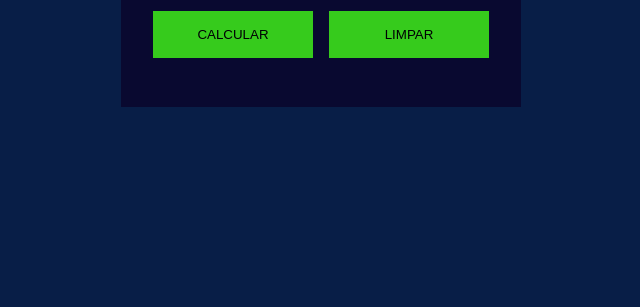
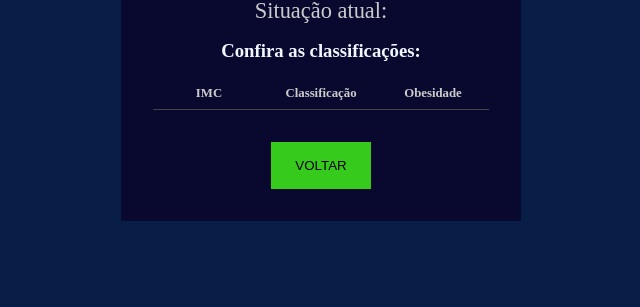
Before and after one commit to felipesantos22/Calculadora-IMC, a website: page html/index.html in a window 1280 px wide. Shown: the part 493-800 px from the top of the page, without its empty margins (319-959 px from the left). Drawn offline with Linux system fonts and the light colour scheme; files whose address does not match are found by name.

Commit message:
finalizando css

```diff
--- a/css/style.css
+++ b/css/style.css
@@ -72,3 +72,76 @@ button{
 button:hover{
     opacity: 1;
 }
+
+#clear-btn{
+    background-color: darkcyan;
+}
+
+#result-container{
+    text-align: center;
+    display: flex;
+    flex-direction: column;
+}
+
+#imc-number{
+    font-size: 2.4rem;
+    margin-bottom: .6rem;
+}
+
+#imc-info{
+    font-size: 1.4rem;
+    color: #ccc;
+}
+
+#result-container h3{
+   margin-top: 1rem;
+}
+
+#imc-table{
+    margin: 1.5rem 0;
+    font-size: .8rem;
+}
+
+.table-header{
+    font-weight: bold;
+    color: #ccc;
+}
+
+.table-header,
+.table-data{
+    display: flex;
+    justify-content: space-between;
+    margin-bottom: .5rem;
+    padding-bottom: .5rem;
+    border-bottom: 1px solid #444;
+}
+
+.table-header h4,
+.table-data p{
+    flex: 1;
+}
+
+.table-data h4:nth-child(3),
+.table-header p:nth-child(3){
+max-width: 80px;
+}
+
+#back-btn{
+    align-self: center;
+}
+
+.good{
+    color: green;
+}
+
+.low{
+    color: yellow;
+}
+
+.medium{
+    color: orange;
+}
+
+.high{
+    color: red;
+}
--- a/html/index.html
+++ b/html/index.html
@@ -29,9 +29,9 @@
                     </div>
                 </div>
             </div>
-            <div id="result-container" class="hide">
+            <div id="result-container">
                 <p id="imc-number">Seu IMC: <span></span></p>
-                <p id="imc-info">Situação atual:</p>
+                <p id="imc-info">Situação atual: <span></span></p>
                 <h3>Confira as classificações:</h3>
                 <div id="imc-table">
                     <div class="table-header">
```
